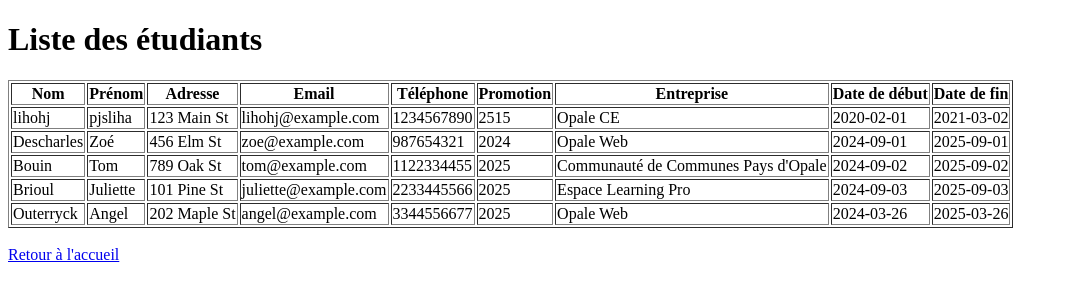
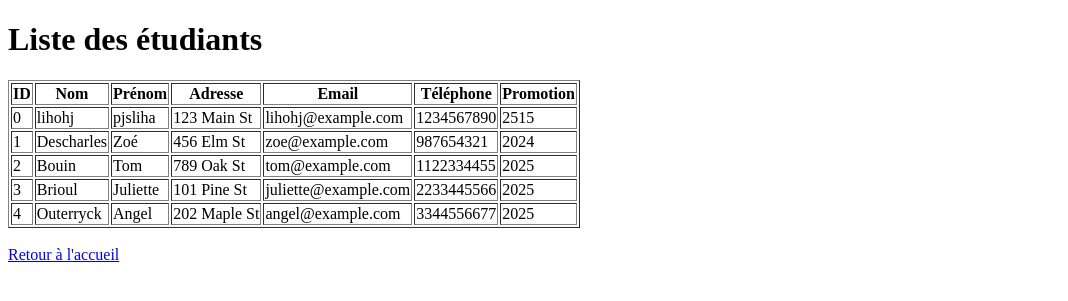
Before and after one commit to bomtouinn/app-3, a Flask app: page /liste-etudiants in a window 1280 px wide. Shown: the top 301 px of the page, without its empty margins (0-1068 px from the left). Run offline with Flask 3, Linux system fonts and the light colour scheme.

Commit message:
Ajustement des csv pour inclure une colonne id.

```diff
--- a/app.py
+++ b/app.py
@@ -2,6 +2,7 @@ from flask import Flask, render_template, request, redirect, url_for
 import dictionnaire_global
 import csv
 import os
+import uuid
 
 app = Flask(__name__)
 
@@ -32,25 +33,19 @@ def etudiant():
         email = request.form.get('email')
         phone = request.form.get('phone')
         promotion = request.form.get('promotion')
-        entreprise = request.form.get('entreprise')
-        date_debut = request.form.get('date_debut')
-        date_fin = request.form.get('date_fin')
 
         dictionnaire_global.ajouter_etudiant(
-            nom, prenom, address, email, phone, promotion, entreprise, date_debut, date_fin
+            nom, prenom, address, email, phone, promotion
         )
 
         return redirect(url_for('index'))
 
-    # Récupérer la liste des entreprises pour le formulaire
-    entreprises = dictionnaire_global.get_entreprises()
-    return render_template('form_etudiant.html', entreprises=entreprises)
+    return render_template('form_etudiant.html')
 
 @app.route('/liste-entreprises')
 def liste_entreprises():
     entreprises = dictionnaire_global.get_entreprises()
     return render_template('liste_entreprises.html', entreprises=entreprises)
-
 
 @app.route('/liste-etudiants')
 def liste_etudiants():
@@ -63,14 +58,23 @@ suivi_data = []
 def charger_suivi():
     global suivi_data
     if os.path.exists(SUIVI_CSV):
-        with open(SUIVI_CSV, mode='r', newline='', encoding='utf-8') as file:
-            reader = csv.DictReader(file)
-            suivi_data = list(reader)
+        try:
+            with open(SUIVI_CSV, mode='r', newline='', encoding='utf-8') as file:
+                reader = csv.DictReader(file)
+                suivi_data = []
+                for row in reader:
+                    # Add ID if it doesn't exist
+                    if 'id' not in row:
+                        row['id'] = str(uuid.uuid4())
+                    suivi_data.append(row)
+        except Exception as e:
+            print(f"Erreur lors du chargement du suivi: {e}")
+            suivi_data = []
 
 def sauvegarder_suivi():
     with open(SUIVI_CSV, mode='w', newline='', encoding='utf-8') as file:
         fieldnames = [
-            'entreprise', 'etudiant', 'type_contrat', 'date_embauche', 'detail_missions'
+            'id', 'entreprise', 'etudiant', 'type_contrat', 'date_embauche', 'detail_missions'
         ]
         writer = csv.DictWriter(file, fieldnames=fieldnames)
         writer.writeheader()
@@ -93,6 +97,7 @@ def suivi():
         detail_missions = request.form.get('detail_missions', '')
 
         suivi_entry = {
+            'id': str(uuid.uuid4()),
             'entreprise': entreprise,
             'etudiant': etudiant,
             'type_contrat': type_contrat,
--- a/dictionnaire_global.py
+++ b/dictionnaire_global.py
@@ -1,5 +1,6 @@
 import pandas as pd
 import os
+import uuid
 
 # Chemins des fichiers CSV
 ENTREPRISES_CSV = 'entreprises.csv'
@@ -18,14 +19,18 @@ def charger_donnees():
             df_entreprises = pd.read_csv(ENTREPRISES_CSV)
             entreprises = {}
             for index, row in df_entreprises.iterrows():
+                # Use existing id or generate a new one
+                entreprise_id = row['id'] if 'id' in row else str(uuid.uuid4())
                 nom = row['nom']
-                entreprises[nom] = {
+                entreprises[entreprise_id] = {
+                    'id': entreprise_id,
                     'nom': nom,
                     'adresse': row['adresse'],
                     'email': row['email'],
                     'telephone': row['telephone']
                 }
-        except:
+        except Exception as e:
+            print(f"Erreur lors du chargement des entreprises: {e}")
             entreprises = {}
 
     if os.path.exists(ETUDIANTS_CSV):
@@ -33,31 +38,33 @@ def charger_donnees():
             df_etudiants = pd.read_csv(ETUDIANTS_CSV)
             etudiants = {}
             for index, row in df_etudiants.iterrows():
+                # Use existing id or generate a new one
+                etudiant_id = row['id'] if 'id' in row else str(uuid.uuid4())
                 nom = row['nom']
                 etudiant_info = {
+                    'id': etudiant_id,
                     'nom': nom,
                     'prenom': row['prenom'],
                     'address': row['address'],
                     'email': row['email'],
                     'phone': row['phone'],
                     'promotion': row['promotion'],
-                    'entreprise': row['entreprise'],
-                    'date_debut': row['date_debut'] if 'date_debut' in row and pd.notna(row['date_debut']) else "",
-                    'date_fin': row['date_fin'] if 'date_fin' in row and pd.notna(row['date_fin']) else ""
                 }
-                etudiants[nom] = etudiant_info
+                etudiants[etudiant_id] = etudiant_info
         except Exception as e:
             print(f"Erreur lors du chargement des étudiants: {e}")
             etudiants = {}
 
 def ajouter_entreprise(nom, adresse, email, telephone):
+    entreprise_id = str(uuid.uuid4())
     entreprise_info = {
+        'id': entreprise_id,
         'nom': nom,
         'adresse': adresse,
         'email': email,
         'telephone': telephone
     }
-    entreprises[nom] = entreprise_info
+    entreprises[entreprise_id] = entreprise_info
 
     # Sauvegarde dans le fichier CSV
     df = pd.DataFrame(list(entreprises.values()))
@@ -68,19 +75,18 @@ def get_entreprises():
 
 # ///////////////////////////////////////////////////////////////////
 
-def ajouter_etudiant(nom, prenom, address, email, phone, promotion, entreprise, date_debut="", date_fin=""):
+def ajouter_etudiant(nom, prenom, address, email, phone, promotion):
+    etudiant_id = str(uuid.uuid4())
     etudiant_info = {
+        'id': etudiant_id,
         'nom': nom,
         'prenom': prenom,
         'address': address,
         'email': email,
         'phone': phone,
-        'promotion': promotion,
-        'entreprise': entreprise,
-        'date_debut': date_debut,
-        'date_fin': date_fin
+        'promotion': promotion
     }
-    etudiants[nom] = etudiant_info
+    etudiants[etudiant_id] = etudiant_info
 
     # Sauvegarde dans le fichier CSV
     df = pd.DataFrame(list(etudiants.values()))
--- a/entreprises.csv
+++ b/entreprises.csv
@@ -1,10 +1,10 @@
-nom,adresse,email,telephone
-Opale Web,"29 rue Gerhard Hansen, 62200 Boulogne-sur-Mer",contact@opaleweb.com, 06.27.34.29.03
-Communauté de Communes Pays d'Opale,"9 avenue de la Libération, 62340 Guînes",morgan@ccpo.fr,03 21 00 83 33
-Espace Learning Pro,"96bis route nationale, 62120 Norrent-fontes",contact@elpformation.fr,03 21 26 52 83
-DocPro SARL,"29 Bd la Fayette, 62100 Calais",contact@docpro.fr,03 21 85 00 00
-Airspire,"11bd d'Arras, 62480 Le Portel",contact@airspire.fr,06 88 51 49 45
-Atoucom,"885 Louis Breguet, 62100 Calais",claradedrie@atoucom.fr,07 81 03 23 10
-Opale CE,"64 rue de la pomme d'or, 62100 Calais",contact@opalece.fr,06 66 85 57 93
-Cabinet Vincent-Velghe,"185 rue du chemin vert, 62200 Boulogne-sur-Mer",contact@kine.fr,03 21 80 42 52
-Théâtre La Barcarolle,"Place foch, 62500 Saint-Omer",contact@labarcarolle.org,03 21 88 94 80
+id,nom,adresse,email,telephone
+0,Opale Web,"29 rue Gerhard Hansen, 62200 Boulogne-sur-Mer",contact@opaleweb.com, 06.27.34.29.03
+1,Communauté de Communes Pays d'Opale,"9 avenue de la Libération, 62340 Guînes",morgan@ccpo.fr,03 21 00 83 33
+2,Espace Learning Pro,"96bis route nationale, 62120 Norrent-fontes",contact@elpformation.fr,03 21 26 52 83
+3,DocPro SARL,"29 Bd la Fayette, 62100 Calais",contact@docpro.fr,03 21 85 00 00
+4,Airspire,"11bd d'Arras, 62480 Le Portel",contact@airspire.fr,06 88 51 49 45
+5,Atoucom,"885 Louis Breguet, 62100 Calais",claradedrie@atoucom.fr,07 81 03 23 10
+6,Opale CE,"64 rue de la pomme d'or, 62100 Calais",contact@opalece.fr,06 66 85 57 93
+7,Cabinet Vincent-Velghe,"185 rue du chemin vert, 62200 Boulogne-sur-Mer",contact@kine.fr,03 21 80 42 52
+8,Théâtre La Barcarolle,"Place foch, 62500 Saint-Omer",contact@labarcarolle.org,03 21 88 94 80
--- a/etudiants.csv
+++ b/etudiants.csv
@@ -1,7 +1,6 @@
-nom,prenom,address,email,phone,promotion,entreprise,date_debut,date_fin
-
-lihohj,pjsliha,123 Main St,lihohj@example.com,1234567890,2515,Opale CE,2020-02-01,2021-03-02
-Descharles,Zoé,456 Elm St,zoe@example.com,0987654321,2024,Opale Web,2024-09-01,2025-09-01
-Bouin,Tom,789 Oak St,tom@example.com,1122334455,2025,Communauté de Communes Pays d'Opale,2024-09-02,2025-09-02
-Brioul,Juliette,101 Pine St,juliette@example.com,2233445566,2025,Espace Learning Pro,2024-09-03,2025-09-03
-Outerryck,Angel,202 Maple St,angel@example.com,3344556677,2025,Opale Web,2024-03-26,2025-03-26
+id,nom,prenom,address,email,phone,promotion
+0,lihohj,pjsliha,123 Main St,lihohj@example.com,1234567890,2515
+1,Descharles,Zoé,456 Elm St,zoe@example.com,0987654321,2024
+2,Bouin,Tom,789 Oak St,tom@example.com,1122334455,2025
+3,Brioul,Juliette,101 Pine St,juliette@example.com,2233445566,2025
+4,Outerryck,Angel,202 Maple St,angel@example.com,3344556677,2025
--- a/suivi.csv
+++ b/suivi.csv
@@ -1,6 +1,6 @@
-entreprise,etudiant,type_contrat,date_embauche,detail_missions
-,Brioul,,,
-Opale Web,Brioul,stage,2025-03-26,lkjfe
-Opale Web,Bouin,stage,2025-03-26,developpeur web
-Espace Learning Pro,Bouin,stage,2025-03-28,developpeur web
-Théâtre La Barcarolle,Outerryck,stage,2025-03-28,graphiste
+id,entreprise,etudiant,type_contrat,date_embauche,detail_missions
+0,,Brioul,,,
+1,Opale Web,Brioul,stage,2025-03-26,lkjfe
+2,Opale Web,Bouin,stage,2025-03-26,developpeur web
+3,Espace Learning Pro,Bouin,stage,2025-03-28,developpeur web
+4,Théâtre La Barcarolle,Outerryck,stage,2025-03-28,graphiste
--- a/templates/liste_entreprises.html
+++ b/templates/liste_entreprises.html
@@ -11,6 +11,7 @@
     <table border="1">
         <thead>
             <tr>
+                <th>ID</th>
                 <th>Nom</th>
                 <th>Adresse</th>
                 <th>Email</th>
@@ -18,9 +19,10 @@
             </tr>
         </thead>
         <tbody>
-            {% for nom, infos in entreprises.items() %}
+            {% for id, infos in entreprises.items() %}
             <tr>
-                <td>{{ nom }}</td>
+                <td>{{ id }}</td>
+                <td>{{ infos.nom }}</td>
                 <td>{{ infos.adresse }}</td>
                 <td>{{ infos.email }}</td>
                 <td>{{ infos.telephone }}</td>
--- a/templates/liste_etudiants.html
+++ b/templates/liste_etudiants.html
@@ -11,29 +11,25 @@
     <table border="1">
         <thead>
             <tr>
+                <th>ID</th>
                 <th>Nom</th>
                 <th>Prénom</th>
                 <th>Adresse</th>
                 <th>Email</th>
                 <th>Téléphone</th>
                 <th>Promotion</th>
-                <th>Entreprise</th>
-                <th>Date de début</th>
-                <th>Date de fin</th>
             </tr>
         </thead>
         <tbody>
-            {% for nom, infos in etudiants.items() %}
+            {% for id, infos in etudiants.items() %}
             <tr>
-                <td>{{ nom }}</td>
+                <td>{{ id }}</td>
+                <td>{{ infos.nom }}</td>
                 <td>{{ infos.prenom or '' }}</td>
                 <td>{{ infos.address or '' }}</td>
                 <td>{{ infos.email or '' }}</td>
                 <td>{{ infos.phone or '' }}</td>
                 <td>{{ infos.promotion or '' }}</td>
-                <td>{{ infos.entreprise or '' }}</td>
-                <td>{{ infos.date_debut or '' }}</td>
-                <td>{{ infos.date_fin or '' }}</td>
             </tr>
             {% endfor %}
         </tbody>
--- a/templates/liste_suivi.html
+++ b/templates/liste_suivi.html
@@ -11,6 +11,7 @@
     <table border="1">
         <thead>
             <tr>
+                <th>ID</th>
                 <th>Entreprise</th>
                 <th>Étudiant</th>
                 <th>Type de contrat</th>
@@ -21,6 +22,7 @@
         <tbody>
             {% for suivi in suivi_data %}
             <tr>
+                <td>{{ suivi.id }}</td>
                 <td>{{ suivi.entreprise }}</td>
                 <td>{{ suivi.etudiant }}</td>
                 <td>{{ suivi.type_contrat }}</td>
```
Also changed, not shown: templates/form_etudiant.html (+0 -14 lines), templates/form_suivi.html (+4 -4 lines).
